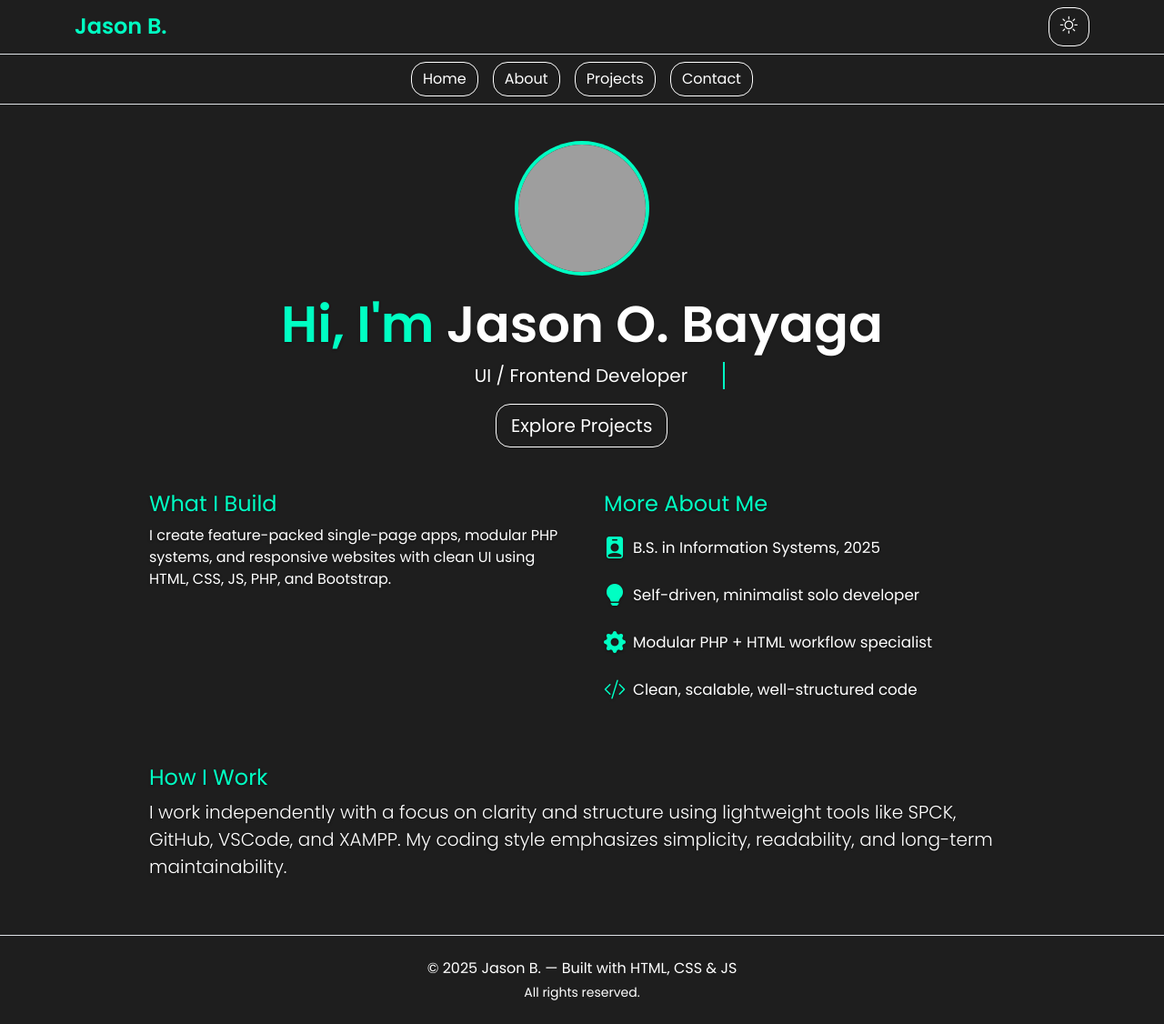
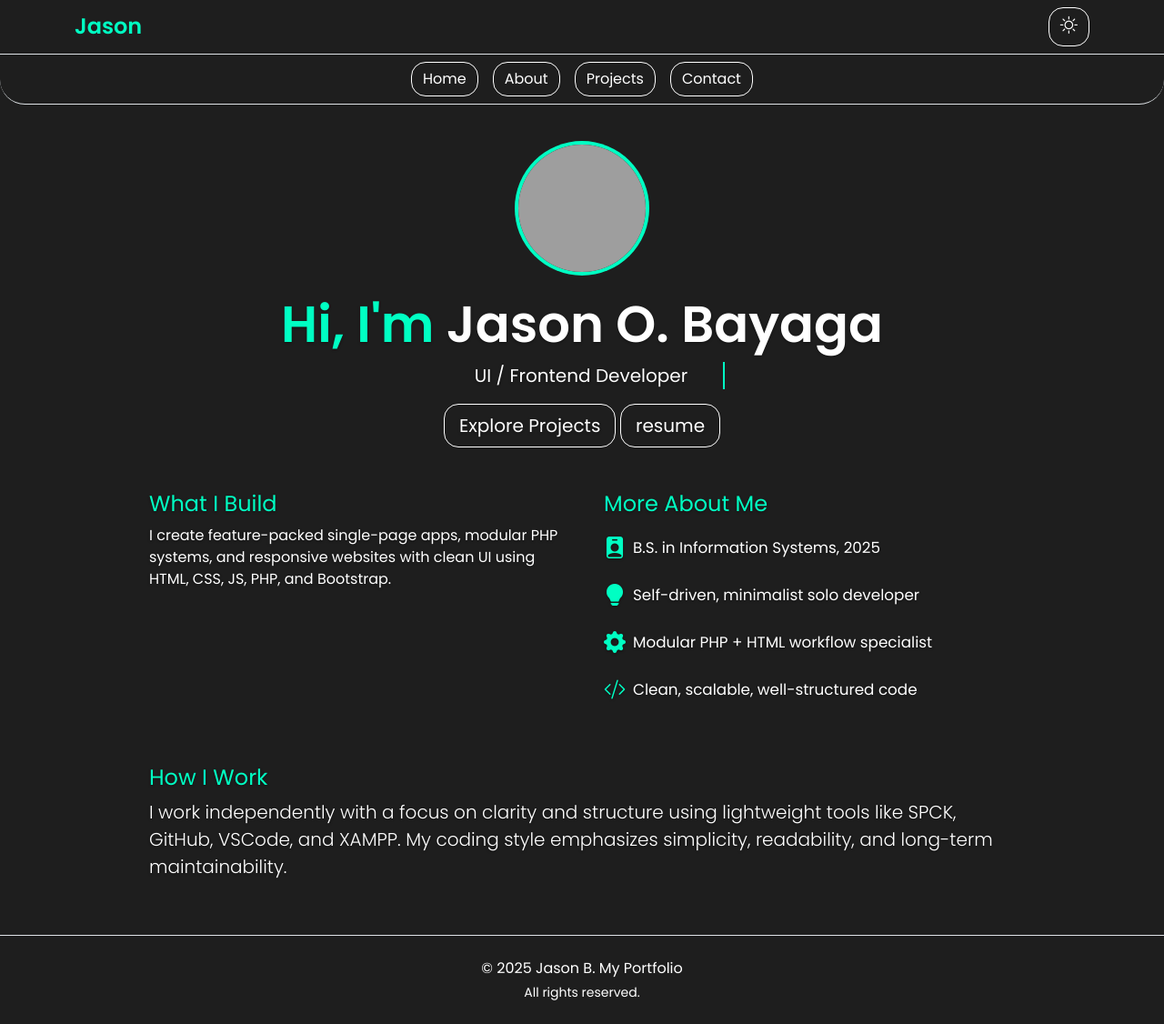
Before and after one commit to Json0713/my-portfolio, a plain HTML site: page index.html in a window 1280 px wide. Shown: the whole page at 91% size. Drawn offline with nearby package versions, Linux system fonts and the light colour scheme; grey boxes are pictures that could not be loaded.

Commit message:
small_changes

```diff
--- a/index.html
+++ b/index.html
@@ -29,9 +29,9 @@
 
 </head>
 <body>
-  <header class="site-header py-2 border-bottom">
+  <header class="site-header py-2 border-bottom sticky-top">
     <div class="container d-flex justify-content-between align-items-center">
-      <a class="navbar-brand text-accent fw-bold fs-4" href="#hero">Jason B.</a>
+      <a class="navbar-brand text-accent fw-bold fs-4" href="#hero">Jason</a>
       <button id="theme-toggle" class="btn btn-outline-light" aria-label="Toggle Theme">
         <i class="bi bi-brightness-high"></i>
       </button>
@@ -39,7 +39,7 @@
   </header>
 
   <!-- Navigation inside main content -->
-  <nav class="main-nav py-2 border-bottom">
+  <nav class="main-nav py-2 border-bottom rounded-5">
     <div class="container d-flex justify-content-center flex-wrap gap-3">
       <a class="btn btn-outline-light" href="#hero">Home</a>
       <a class="btn btn-outline-light" href="#about">About</a>
@@ -52,7 +52,7 @@
 
   <footer class="site-footer text-center py-4 border-top">
     <div class="container">
-      <p class="mb-1">&copy; 2025 Jason B. — Built with HTML, CSS & JS</p>
+      <p class="mb-1">&copy; 2025 Jason B. My Portfolio </p>
       <small class="d-block">All rights reserved.</small>
     </div>
   </footer>
--- a/src/pages/hero.html
+++ b/src/pages/hero.html
@@ -5,7 +5,10 @@
     <h1 class="display-4 fw-bold mb-2 text-accent animate-slide-in">Hi, I'm <span class="text-theme">Jason O. Bayaga</span></h1>
     <p class="lead fw-normal mb-3 animate-typing" id="typing-text">UI / Frontend Developer</p>
 
-    <a href="#projects" class="btn btn-outline-light btn-lg animate-zoom-in">Explore Projects</a>
+    <div>
+      <a href="#projects" class="btn btn-outline-light btn-lg animate-zoom-in">Explore Projects</a>
+      <a href="#resume" class="btn btn-outline-light btn-lg animate-zoom-in">resume</a>
+    </div>
 
     <div class="hero-bottom-content mt-5 text-start w-100 animate-fade-in">
       <div class="row g-5">
```
